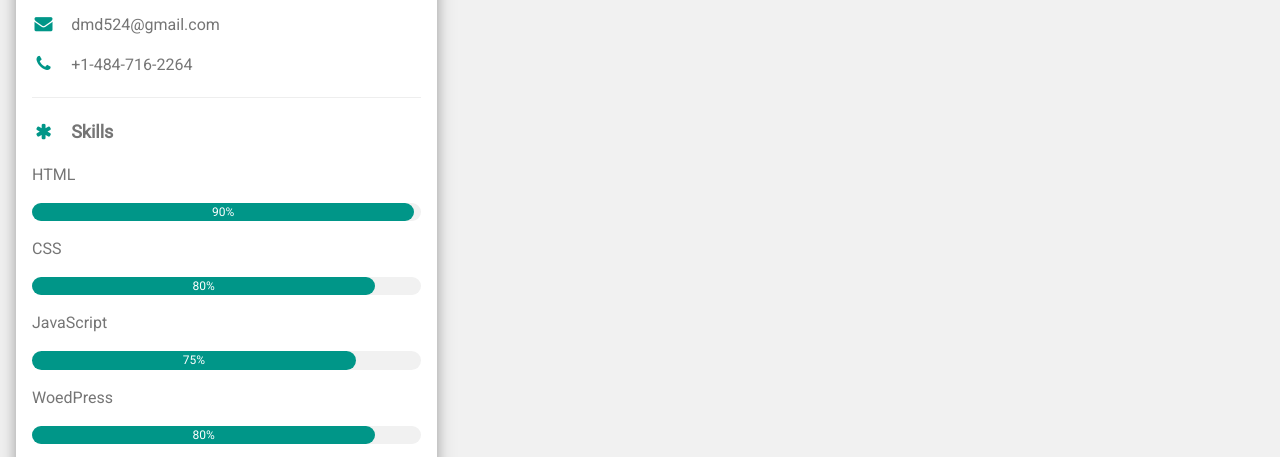
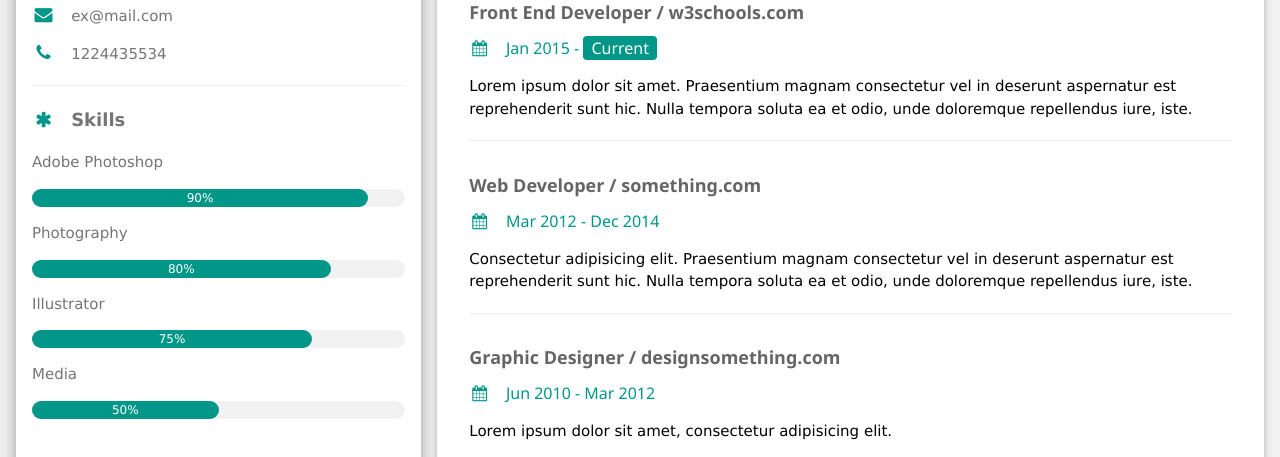
Before and after one commit to dan-doherty/site-1.2, a plain HTML site: page index.html in a window 1280 px wide. Shown: the part 124-581 px from the top of the page. Drawn offline with nearby package versions, Linux system fonts and the light colour scheme.

Commit message:
update to tempate files

```diff
--- a/index.html
+++ b/index.html
@@ -1,5 +1,5 @@
 <!DOCTYPE html>
-<html>
+<html lang="en">
 
 <head>
     <meta charset="utf-8">
@@ -11,6 +11,7 @@
     <link rel="stylesheet" href="css/normalize.min.css">
     <link rel="stylesheet" href="css/custom.css">
     <link rel="stylesheet" href="css/main.css">
+    <link rel="stylesheet" href="https://www.w3schools.com/w3css/4/w3.css">
 
     <link rel="stylesheet" href="https://fonts.googleapis.com/css?family=Roboto">
     <link rel="stylesheet" href="https://cdnjs.cloudflare.com/ajax/libs/font-awesome/4.7.0/css/font-awesome.min.css">
@@ -30,35 +31,35 @@
                     <div class="w3-display-container">
                         <img src="/w3images/avatar_hat.jpg" style="width:100%" alt="Avatar">
                         <div class="w3-display-bottomleft w3-container w3-text-black">
-                            <h2>Daniel Doherty</h2>
+                            <h2>Jane Doe</h2>
                         </div>
                     </div>
                     <div class="w3-container">
                         <p><i class="fa fa-briefcase fa-fw w3-margin-right w3-large w3-text-teal"></i>Designer</p>
-                        <p><i class="fa fa-home fa-fw w3-margin-right w3-large w3-text-teal"></i>Kennett Square, PA</p>
-                        <p><i class="fa fa-envelope fa-fw w3-margin-right w3-large w3-text-teal"></i>dmd524@gmail.com</p>
-                        <p><i class="fa fa-phone fa-fw w3-margin-right w3-large w3-text-teal"></i>+1-484-716-2264</p>
+                        <p><i class="fa fa-home fa-fw w3-margin-right w3-large w3-text-teal"></i>London, UK</p>
+                        <p><i class="fa fa-envelope fa-fw w3-margin-right w3-large w3-text-teal"></i>ex@mail.com</p>
+                        <p><i class="fa fa-phone fa-fw w3-margin-right w3-large w3-text-teal"></i>1224435534</p>
                         <hr>
 
                         <p class="w3-large"><b>
                           <i class="fa fa-asterisk fa-fw w3-margin-right w3-text-teal"></i>Skills</b></p>
-                        <p>HTML</p>
+                        <p>Adobe Photoshop</p>
                         <div class="w3-light-grey w3-round-xlarge w3-small">
                             <div class="w3-container w3-center w3-round-xlarge w3-teal" style="width:90%">90%</div>
                         </div>
-                        <p>CSS</p>
+                        <p>Photography</p>
                         <div class="w3-light-grey w3-round-xlarge w3-small">
                             <div class="w3-container w3-center w3-round-xlarge w3-teal" style="width:80%">
                                 <div class="w3-center w3-text-white">80%</div>
                             </div>
                         </div>
-                        <p>JavaScript</p>
+                        <p>Illustrator</p>
                         <div class="w3-light-grey w3-round-xlarge w3-small">
                             <div class="w3-container w3-center w3-round-xlarge w3-teal" style="width:75%">75%</div>
                         </div>
-                        <p>WoedPress</p>
+                        <p>Media</p>
                         <div class="w3-light-grey w3-round-xlarge w3-small">
-                            <div class="w3-container w3-center w3-round-xlarge w3-teal" style="width:80%">80%</div>
+                            <div class="w3-container w3-center w3-round-xlarge w3-teal" style="width:50%">50%</div>
                         </div>
                         <br>
                         <p class="w3-large w3-text-theme"><b><i
@@ -84,6 +85,7 @@
 
             <!-- Right Column -->
             <main class="w3-twothird">
+
                 <div class="w3-container w3-card w3-white w3-margin-bottom">
                     <h2 class="w3-text-grey w3-padding-16"><i class="fa fa-suitcase fa-fw w3-margin-right w3-xxlarge w3-text-teal"></i>Work Experience
                     </h2>
```
